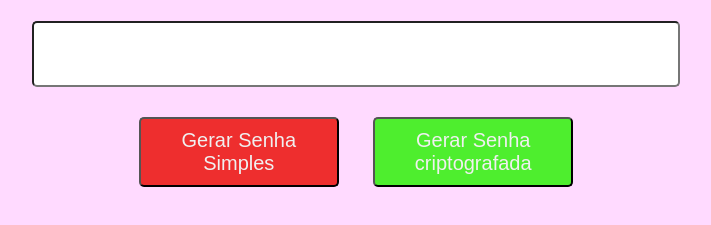
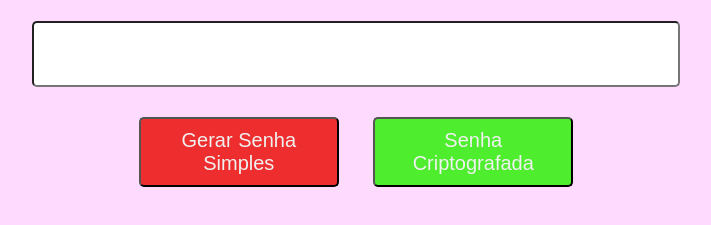
Before and after one commit to kyo5hy/Gerador-de-senha, a plain HTML site: page index.html in a window 1280 px wide. Shown: the part 67-292 px from the top of the page, without its empty margins (284-995 px from the left). Drawn offline with Linux system fonts and the light colour scheme.

Commit message:
atualizar index

```diff
--- a/index.html
+++ b/index.html
@@ -14,7 +14,7 @@
     </div>
     <div class="botoes">
         <button id="myButton1">Gerar Senha Simples</button>
-        <button id="myButton">Gerar Senha criptografada</button>
+        <button id="myButton">Senha Criptografada</button>
 
     </div>
 
```
